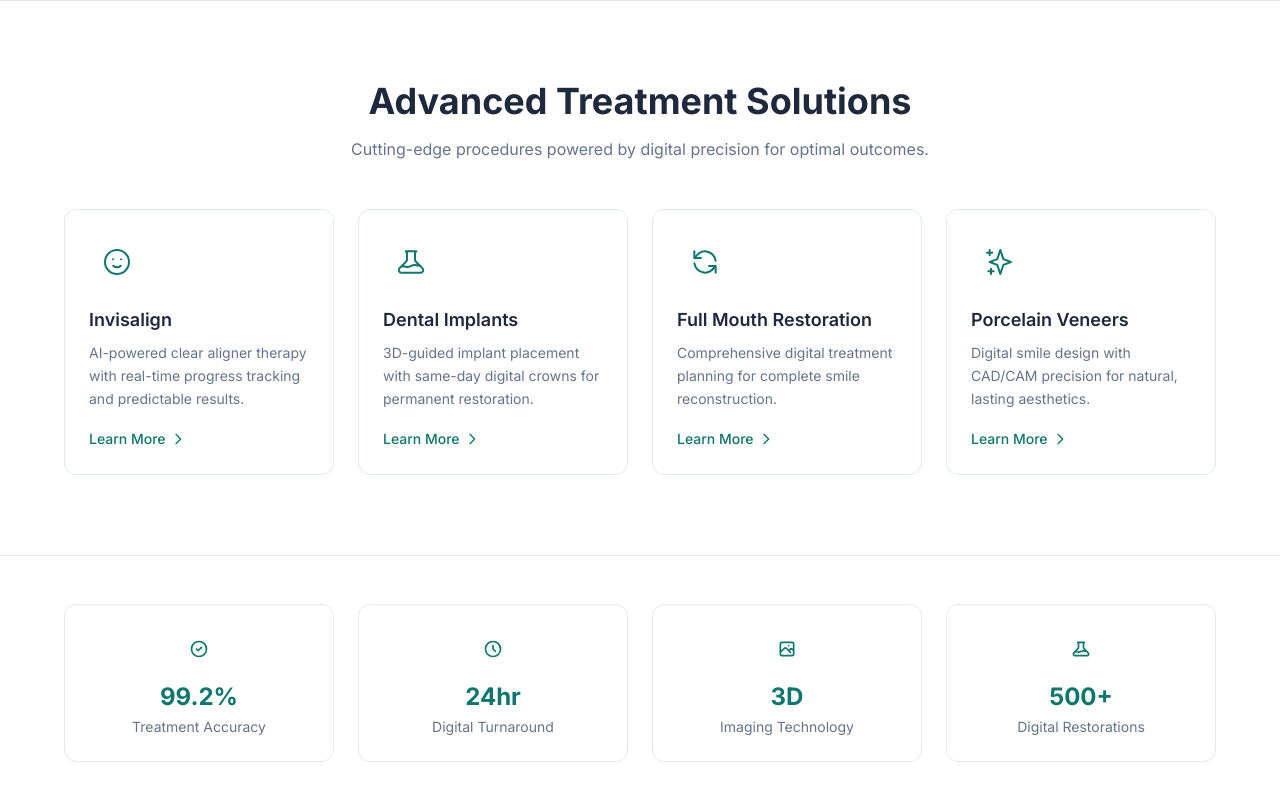
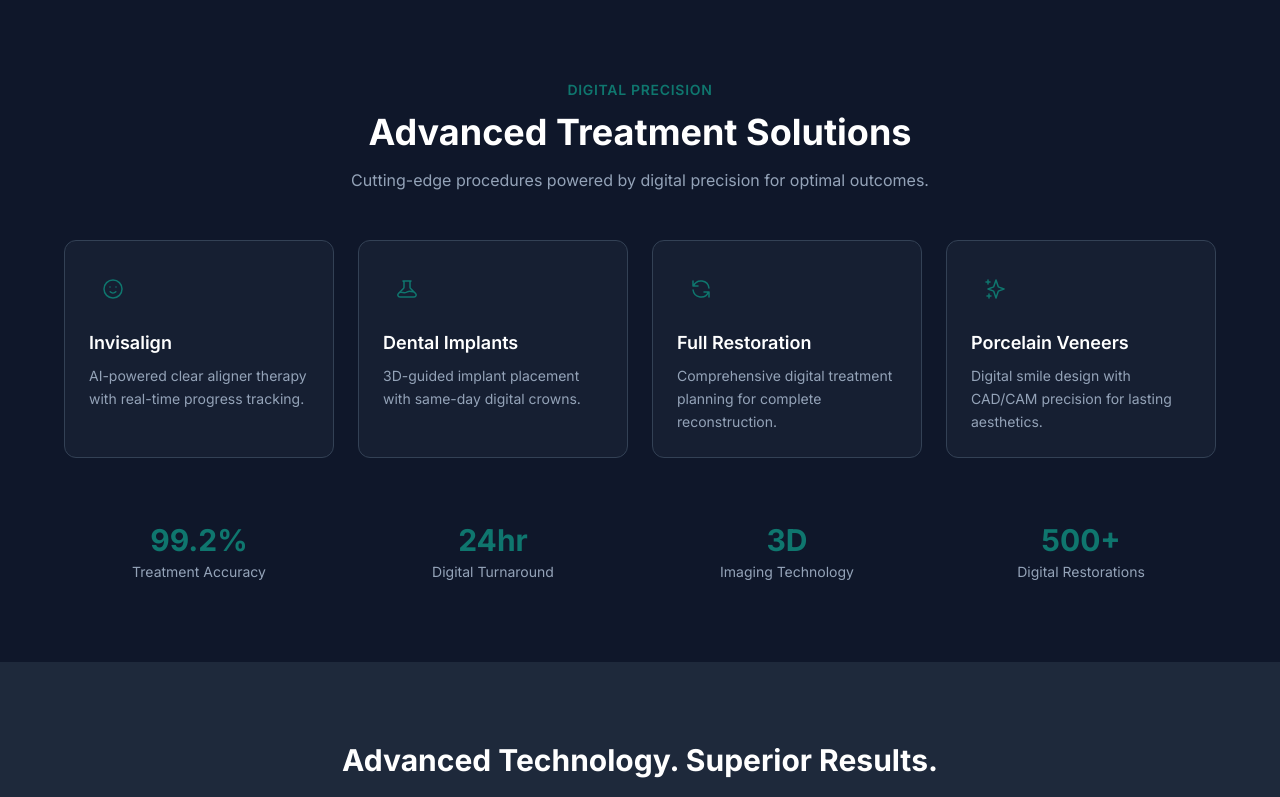
Before and after one commit to Sarahlunt6/templates.opkie, a Next.js app: page /t2 in a window 1280 px wide. Shown: the part 1940-2737 px from the top of the page. Built offline with nearby package versions, Linux system fonts and the light colour scheme; a web font is replaced by a local one.

Commit message:
Update page.tsx

```diff
--- a/app/(templates)/t2/page.tsx
+++ b/app/(templates)/t2/page.tsx
@@ -159,14 +159,17 @@ export default function Template2Page() {
         </div>
       </section>
 
-      {/* Premium Services - Tech Style */}
-      <section className="py-20 px-8 bg-brand-canvas border-t border-neutral-border">
+      {/* Premium Services - Dark Tech Style */}
+      <section className="py-20 px-8 bg-slate-900">
         <div className="max-w-6xl mx-auto">
           <div className="text-center mb-12">
-            <h2 className="text-3xl lg:text-4xl font-bold text-brand-mainText mb-4">
+            <p className="text-brand-primary font-semibold text-sm uppercase tracking-wider mb-3">
+              Digital Precision
+            </p>
+            <h2 className="text-3xl lg:text-4xl font-bold text-white mb-4">
               Advanced Treatment Solutions
             </h2>
-            <p className="text-neutral-muted max-w-2xl mx-auto">
+            <p className="text-slate-400 max-w-2xl mx-auto">
               Cutting-edge procedures powered by digital precision for optimal outcomes.
             </p>
           </div>
@@ -174,87 +177,55 @@ export default function Template2Page() {
             {[
               {
                 title: "Invisalign",
-                description: "AI-powered clear aligner therapy with real-time progress tracking and predictable results.",
-                icon: (
-                  <svg className="w-8 h-8" fill="none" stroke="currentColor" viewBox="0 0 24 24">
-                    <path strokeLinecap="round" strokeLinejoin="round" strokeWidth={1.5} d="M14.828 14.828a4 4 0 01-5.656 0M9 10h.01M15 10h.01M21 12a9 9 0 11-18 0 9 9 0 0118 0z" />
-                  </svg>
-                ),
+                description: "AI-powered clear aligner therapy with real-time progress tracking.",
+                icon: "M14.828 14.828a4 4 0 01-5.656 0M9 10h.01M15 10h.01M21 12a9 9 0 11-18 0 9 9 0 0118 0z",
               },
               {
                 title: "Dental Implants",
-                description: "3D-guided implant placement with same-day digital crowns for permanent restoration.",
-                icon: (
-                  <svg className="w-8 h-8" fill="none" stroke="currentColor" viewBox="0 0 24 24">
-                    <path strokeLinecap="round" strokeLinejoin="round" strokeWidth={1.5} d="M19.428 15.428a2 2 0 00-1.022-.547l-2.387-.477a6 6 0 00-3.86.517l-.318.158a6 6 0 01-3.86.517L6.05 15.21a2 2 0 00-1.806.547M8 4h8l-1 1v5.172a2 2 0 00.586 1.414l5 5c1.26 1.26.367 3.414-1.415 3.414H4.828c-1.782 0-2.674-2.154-1.414-3.414l5-5A2 2 0 009 10.172V5L8 4z" />
-                  </svg>
-                ),
+                description: "3D-guided implant placement with same-day digital crowns.",
+                icon: "M19.428 15.428a2 2 0 00-1.022-.547l-2.387-.477a6 6 0 00-3.86.517l-.318.158a6 6 0 01-3.86.517L6.05 15.21a2 2 0 00-1.806.547M8 4h8l-1 1v5.172a2 2 0 00.586 1.414l5 5c1.26 1.26.367 3.414-1.415 3.414H4.828c-1.782 0-2.674-2.154-1.414-3.414l5-5A2 2 0 009 10.172V5L8 4z",
               },
               {
-                title: "Full Mouth Restoration",
-                description: "Comprehensive digital treatment planning for complete smile reconstruction.",
-                icon: (
-                  <svg className="w-8 h-8" fill="none" stroke="currentColor" viewBox="0 0 24 24">
-                    <path strokeLinecap="round" strokeLinejoin="round" strokeWidth={1.5} d="M4 4v5h.582m15.356 2A8.001 8.001 0 004.582 9m0 0H9m11 11v-5h-.581m0 0a8.003 8.003 0 01-15.357-2m15.357 2H15" />
-                  </svg>
-                ),
+                title: "Full Restoration",
+                description: "Comprehensive digital treatment planning for complete reconstruction.",
+                icon: "M4 4v5h.582m15.356 2A8.001 8.001 0 004.582 9m0 0H9m11 11v-5h-.581m0 0a8.003 8.003 0 01-15.357-2m15.357 2H15",
               },
               {
                 title: "Porcelain Veneers",
-                description: "Digital smile design with CAD/CAM precision for natural, lasting aesthetics.",
-                icon: (
-                  <svg className="w-8 h-8" fill="none" stroke="currentColor" viewBox="0 0 24 24">
-                    <path strokeLinecap="round" strokeLinejoin="round" strokeWidth={1.5} d="M5 3v4M3 5h4M6 17v4m-2-2h4m5-16l2.286 6.857L21 12l-5.714 2.143L13 21l-2.286-6.857L5 12l5.714-2.143L13 3z" />
-                  </svg>
-                ),
+                description: "Digital smile design with CAD/CAM precision for lasting aesthetics.",
+                icon: "M5 3v4M3 5h4M6 17v4m-2-2h4m5-16l2.286 6.857L21 12l-5.714 2.143L13 21l-2.286-6.857L5 12l5.714-2.143L13 3z",
               },
             ].map((service, index) => (
               <div
                 key={index}
-                className="group p-6 bg-brand-canvas border border-neutral-border rounded-xl hover:border-brand-primary hover:shadow-lg transition-all"
+                className="group p-6 bg-slate-800/50 border border-slate-700 rounded-xl hover:border-brand-primary/50 hover:bg-slate-800 transition-all"
               >
-                <div className="w-14 h-14 rounded-lg bg-brand-primary/10 flex items-center justify-center text-brand-primary mb-4 group-hover:bg-brand-primary group-hover:text-brand-canvas transition-all">
-                  {service.icon}
+                <div className="w-12 h-12 rounded-lg bg-brand-primary/20 flex items-center justify-center mb-4">
+                  <svg className="w-6 h-6 text-brand-primary" fill="none" stroke="currentColor" viewBox="0 0 24 24">
+                    <path strokeLinecap="round" strokeLinejoin="round" strokeWidth={1.5} d={service.icon} />
+                  </svg>
                 </div>
-                <h3 className="text-lg font-semibold text-brand-mainText mb-2">
+                <h3 className="text-lg font-semibold text-white mb-2">
                   {service.title}
                 </h3>
-                <p className="text-sm text-neutral-muted leading-relaxed mb-4">
+                <p className="text-sm text-slate-400 leading-relaxed">
                   {service.description}
                 </p>
-                <a
-                  href="#"
-                  className="inline-flex items-center gap-1 text-sm font-medium text-brand-primary hover:gap-2 transition-all"
-                >
-                  Learn More
-                  <svg className="w-4 h-4" fill="none" stroke="currentColor" viewBox="0 0 24 24">
-                    <path strokeLinecap="round" strokeLinejoin="round" strokeWidth={2} d="M9 5l7 7-7 7" />
-                  </svg>
-                </a>
               </div>
             ))}
           </div>
-        </div>
-      </section>
 
-      {/* Trust Indicators - Tech Dashboard Style */}
-      <section className="py-12 px-8 bg-brand-canvas border-y border-neutral-border">
-        <div className="max-w-6xl mx-auto">
-          <div className="grid grid-cols-2 md:grid-cols-4 gap-6">
+          {/* Stats Row */}
+          <div className="mt-16 grid grid-cols-2 md:grid-cols-4 gap-6">
             {[
-              { value: "99.2%", label: "Treatment Accuracy", icon: "M9 12l2 2 4-4m6 2a9 9 0 11-18 0 9 9 0 0118 0z" },
-              { value: "24hr", label: "Digital Turnaround", icon: "M12 8v4l3 3m6-3a9 9 0 11-18 0 9 9 0 0118 0z" },
-              { value: "3D", label: "Imaging Technology", icon: "M4 16l4.586-4.586a2 2 0 012.828 0L16 16m-2-2l1.586-1.586a2 2 0 012.828 0L20 14m-6-6h.01M6 20h12a2 2 0 002-2V6a2 2 0 00-2-2H6a2 2 0 00-2 2v12a2 2 0 002 2z" },
-              { value: "500+", label: "Digital Restorations", icon: "M19.428 15.428a2 2 0 00-1.022-.547l-2.387-.477a6 6 0 00-3.86.517l-.318.158a6 6 0 01-3.86.517L6.05 15.21a2 2 0 00-1.806.547M8 4h8l-1 1v5.172a2 2 0 00.586 1.414l5 5c1.26 1.26.367 3.414-1.415 3.414H4.828c-1.782 0-2.674-2.154-1.414-3.414l5-5A2 2 0 009 10.172V5L8 4z" },
+              { value: "99.2%", label: "Treatment Accuracy" },
+              { value: "24hr", label: "Digital Turnaround" },
+              { value: "3D", label: "Imaging Technology" },
+              { value: "500+", label: "Digital Restorations" },
             ].map((stat, index) => (
-              <div key={index} className="p-6 rounded-xl bg-brand-primary/5 border border-brand-primary/10 text-center">
-                <div className="w-10 h-10 rounded-lg bg-brand-primary/10 flex items-center justify-center mx-auto mb-3">
-                  <svg className="w-5 h-5 text-brand-primary" fill="none" stroke="currentColor" viewBox="0 0 24 24">
-                    <path strokeLinecap="round" strokeLinejoin="round" strokeWidth={2} d={stat.icon} />
-                  </svg>
-                </div>
-                <p className="text-2xl font-bold text-brand-primary mb-1">{stat.value}</p>
-                <p className="text-sm text-neutral-muted">{stat.label}</p>
+              <div key={index} className="text-center">
+                <p className="text-3xl font-bold text-brand-primary mb-1">{stat.value}</p>
+                <p className="text-sm text-slate-400">{stat.label}</p>
               </div>
             ))}
           </div>
```
